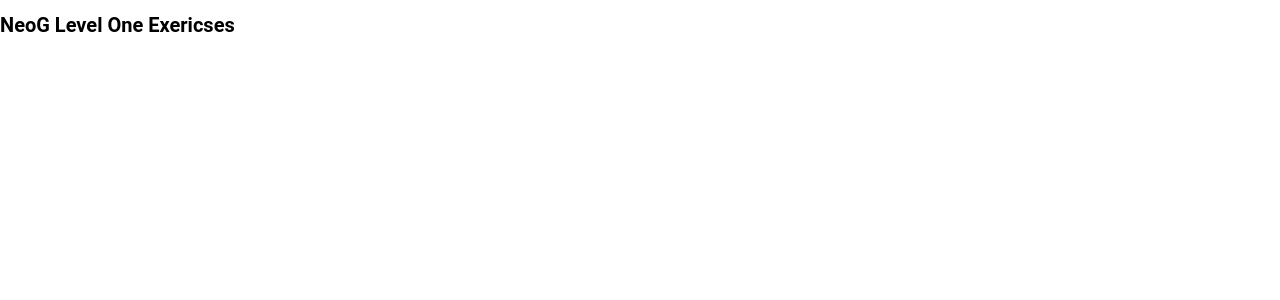
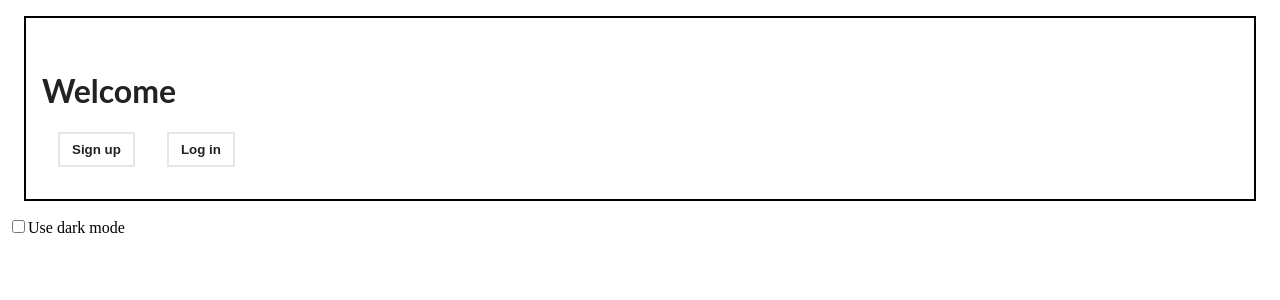
Before and after one commit to santhoshpemmaka/NeoG-levelone-Exericses, a React (Create React App) app: page / in a window 1280 px wide. Shown: the top 300 px of the page. Built offline with nearby package versions, Linux system fonts and the light colour scheme.

Commit message:
Adding Theme Toggle using external Css files

```diff
--- a/src/App.css
+++ b/src/App.css
@@ -0,0 +1,32 @@
+h1,
+p {
+  font-family: Lato;
+}
+.container {
+  margin: 1rem;
+  padding: 2rem 1rem;
+  border: 2px solid black;
+  font-weight: bold;
+}
+.panel-light {
+  background-color: white;
+  color: #222;
+}
+.panel-dark {
+  background-color: #222;
+  color: white;
+}
+.button {
+  margin: 0 1rem;
+  padding: 0.5rem 0.75rem;
+  border: 2px solid #e6e6e6;
+  font-weight: bold;
+}
+.button-light {
+  background-color: white;
+  color: #222;
+}
+.button-dark {
+  background-color: #222;
+  color: white;
+}
--- a/src/App.js
+++ b/src/App.js
@@ -1,10 +1,38 @@
+import React from "react";
 import "./App.css";
-function App() {
+import {useCard} from "./Context/CardContext";
+const App = () => {
+	const {theme, setTheme} = useCard();
+	const changeHandler = () => {
+		setTheme((prev) => (prev === "light" ? "dark" : "light"));
+	};
+	console.log(theme == "light");
 	return (
-		<div className='App'>
-			<h1>NeoG Level One Exericses</h1>
+		<div>
+			<div
+				className={
+					"container " + (theme == "light" ? "panel-light" : "panel-dark")
+				}>
+				<h1>Welcome </h1>
+				<div>
+					<button
+						className={
+							"button " + (theme == "light" ? "button-light" : "button-dark")
+						}>
+						Sign up
+					</button>
+					<button
+						className={
+							"button " + (theme == "light" ? "button-light" : "button-dark")
+						}>
+						Log in{" "}
+					</button>
+				</div>
+			</div>
+			<input type='checkbox' onChange={changeHandler} />
+			<span>Use dark mode</span>
 		</div>
 	);
-}
+};
 
 export default App;
--- /dev/null
+++ b/src/Context/CardContext.js
@@ -0,0 +1,17 @@
+import React, {useState, createContext, useContext} from "react";
+
+const CardContext = createContext({theme: "dark"});
+
+const CardProvider = ({children}) => {
+	const [theme, setTheme] = useState("light");
+
+	return (
+		<CardContext.Provider value={{theme, setTheme}}>
+			{children}
+		</CardContext.Provider>
+	);
+};
+
+const useCard = () => useContext(CardContext);
+
+export {CardProvider, useCard};
```
Also changed, not shown: src/index.js (+5 -3 lines).
